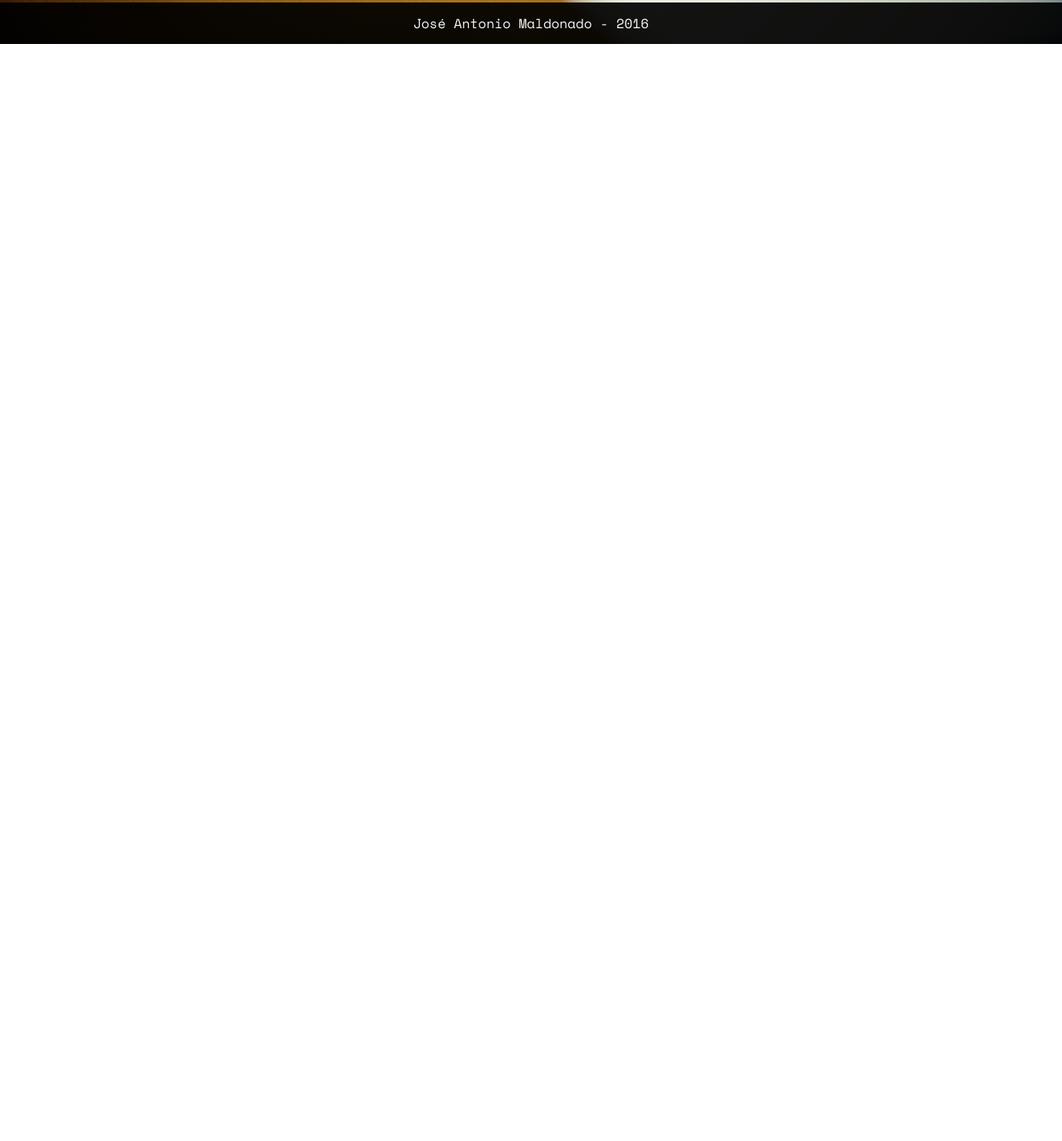
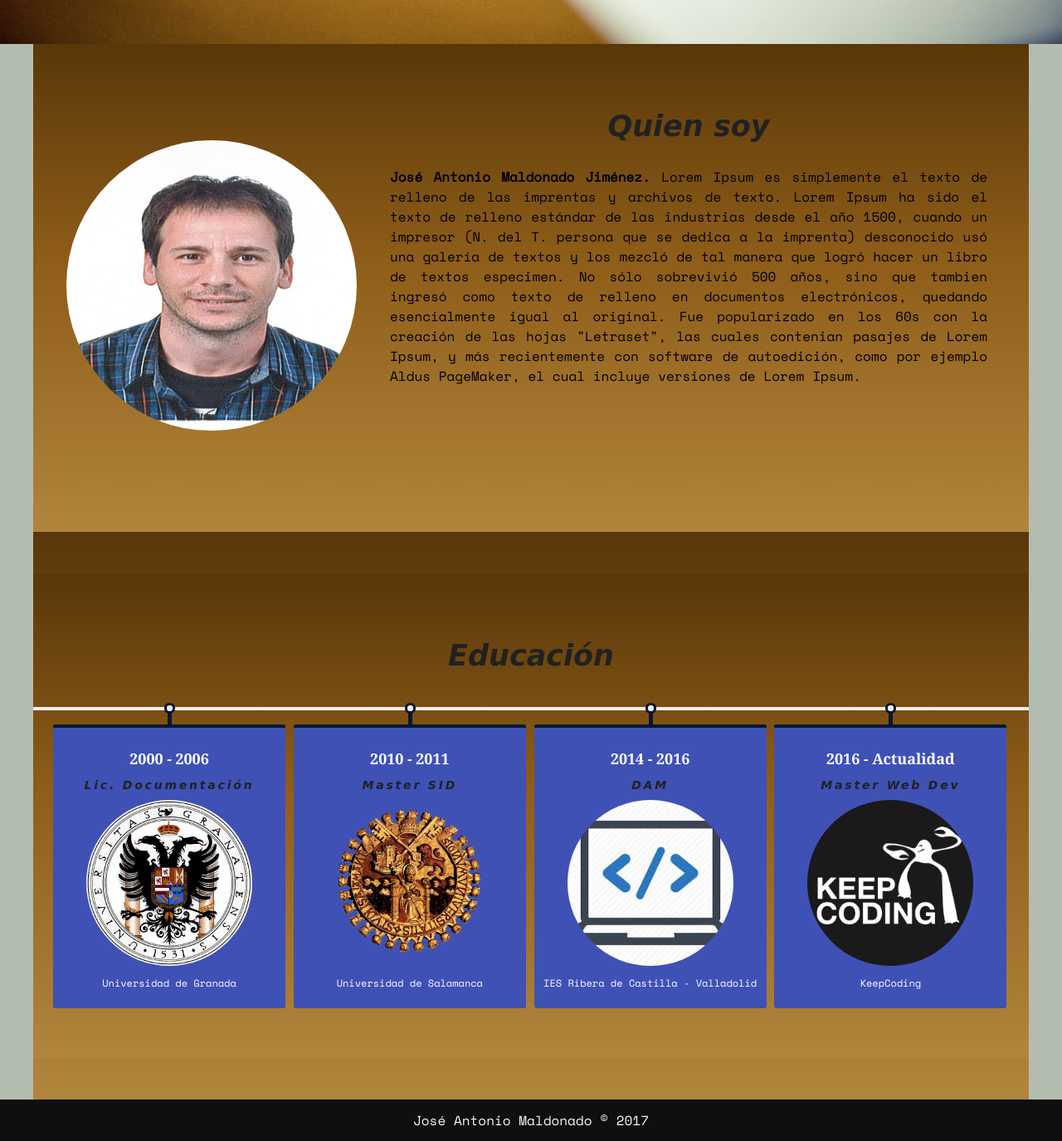
Before and after one commit to guajar/cvWeb, a plain HTML site: page index.html in a window 1280 px wide. Shown: the part 747-2122 px from the top of the page at 83% size. Before the commit the page ends 800 px from the top, so only its background shows below. Drawn offline with nearby package versions, Linux system fonts and the light colour scheme; a web font is replaced by a local one.

Commit message:
Added Education Section

```diff
--- a/index.html
+++ b/index.html
@@ -3,6 +3,8 @@
 <head>
 	<title>JMaldonado - Full Stack Developer</title>
 	<link rel="stylesheet" type="text/css" href="style/style.css">
+	<link rel="stylesheet" type="text/css" href="style/grid.css">
+	<link rel="stylesheet" type="text/css" href="style/timeline.css">
 	<link href="https://fonts.googleapis.com/css?family=Frijole" rel="stylesheet">
 	<link href="https://fonts.googleapis.com/css?family=Space+Mono" rel="stylesheet">
 	<meta charset="UTF-8">
@@ -10,12 +12,10 @@
 
 <body>
 	<header class="header">
-		<div class="foto">
-			<figure class="jamal-photo">
-				<img src="images/foto.jpg" alt="El menda">
-			</figure>
+		<div class="title">
+			<p>"Look at me,<br/> I worked my way up from nothing<br/> to a state of extreme poverty"</p>
+			<p class="author"> ** Groucho Marx ** </p>
 		</div>
-		<div class="title">Mi vida en una web</div>
 		<div id="title-img-animation" class="title-img"></div>
 	</header>
 	<nav class="navbar">
@@ -44,24 +44,62 @@
 		</ul>
 	</nav>
 	<main class="container">
-		<section id="quien-soy" class="whoiam">
-
+		<section id="quien-soy" class="whoiam section-content">
+			<div class="foto">
+				<figure class="jamal-photo">
+					<img src="images/foto.jpg" alt="El menda">
+				</figure>
+			</div>
+			<div class="info-me">
+				<h2 class="section-title">Quien soy</h2>
+				<strong>José Antonio Maldonado Jiménez. </strong>
+				<span>Lorem Ipsum es simplemente el texto de relleno de las imprentas y archivos de texto. Lorem Ipsum ha sido el texto de relleno estándar de las industrias desde el año 1500, cuando un impresor (N. del T. persona que se dedica a la imprenta) desconocido usó una galería de textos y los mezcló de tal manera que logró hacer un libro de textos especimen. No sólo sobrevivió 500 años, sino que tambien ingresó como texto de relleno en documentos electrónicos, quedando esencialmente igual al original. Fue popularizado en los 60s con la creación de las hojas "Letraset", las cuales contenian pasajes de Lorem Ipsum, y más recientemente con software de autoedición, como por ejemplo Aldus PageMaker, el cual incluye versiones de Lorem Ipsum.</span>
+			</div>
 		</section>
 
-		<section id="estudios" class="studies">
-
+		<section id="estudios" class="studies section-content">
+			<div class="section-content container">
+				<h2 class="section-title">Educación</h2>
+				<div class="bar"></div>
+				<div class="timeline">
+					<div class="entry col-studies">
+						<h1>2000 - 2006</h1>
+						<h2>Lic. Documentación</h2>
+						<img src="images/ugr.png" alt="Universidad de Granada"/>
+						<p>Universidad de Granada</p>
+					</div>
+					<div class="entry col-studies">
+						<h1>2010 - 2011</h1>
+						<h2>Master SID</h2>
+						<img src="images/usal.jpg" alt="Universidad de Salamanca"/>
+						<p>Universidad de Salamanca</p>
+					</div>
+					<div class="entry col-studies">
+						<h1>2014 - 2016</h1>
+						<h2>DAM</h2>
+						<img src="images/dam.jpg" alt="Desarrollo Aplicaciones Multiplataforma"/>
+						<p>IES Ribera de Castilla - Valladolid</p>
+					</div>
+					<div class="entry col-studies">
+						<h1>2016 - Actualidad</h1>
+						<h2>Master Web Dev</h2>
+						<img src="images/kc.png" alt="Master Desarrollo Web"/>
+						<p>KeepCoding</p>
+					</div>
+				</div>
+			</div>
 		</section>
 
 		<section id="experiencia" class="experience">
 
 		</section>
 
-		<section id="about-me" class="about-me">
+		<section id="sobremi" class="about-me">
 
 		</section>
 	</main>
 	<footer class="footer">
-	José Antonio Maldonado - 2016
+	José Antonio Maldonado &copy 2017
 	</footer>
 </body>
 </html>
--- a/style/style.css
+++ b/style/style.css
@@ -1,7 +1,12 @@
+* {
+	box-sizing: border-box;
+}
+
 body {
 	margin: 0px;
 	font-family: 'Space Mono', monospace;
 	height: 100%;
+	background-color:#B2BDAF;
 }
 
 .navbar {
@@ -51,27 +56,60 @@ body {
 	/*transition: all 0.5s;*/
 }
 
-.header > .foto {
-	margin-top: 5%;
-	margin-left: 5%;
+.header > .title {
+	position: absolute;
+	top: 33%;
+	width: 100%;
+	font-family: 'Frijole', cursive;
+	color: #263238;
+	text-align: center;
+	font-size: 45px;
+	font-style: italic;
+	text-shadow: -5px -5px 5px #aaa;
+	/*visibility: hidden;*/
+	/*animation: titleAnimation 2s forwards;
+	animation-delay: 0.5s;*/
+}
+
+.header > .title > .author {
+	font-style: normal;
+}
+
+.container {
+	min-height: 100%;
+	margin-bottom: -50px;
+}
+
+h2 {
+	font-family: 'Frijole', cursive;
+	color: #212121;
+	font-style: italic;
+}
+
+.section-content {
+	/* Permalink - use to edit and share this gradient: http://colorzilla.com/gradient-editor/#a90329+0,8f0222+44,6d0019+100;Brown+Red+3D */
+	background: #593709; /* Old browsers */
+	background: -moz-linear-gradient(top, #593709 0%, #8E5D18 44%, #B1853C 100%); /* FF3.6-15 */
+	background: -webkit-linear-gradient(top, #593709 0%,#8E5D18 44%,#B1853C 100%); /* Chrome10-25,Safari5.1-6 */
+	background: linear-gradient(to bottom, #593709 0%,#8E5D18 44%,#B1853C 100%); /* W3C, IE10+, FF16+, Chrome26+, Opera12+, Safari7+ */
+	filter: progid:DXImageTransform.Microsoft.gradient( startColorstr='#8E5D18', endColorstr='#6d0019',GradientType=0 ); /* IE6-9*/
+	padding-top: 50px;
+	padding-bottom: 50px;
+}
+
+.whoiam {
+	display: flex;
+}
+
+.whoiam > .foto {
 	max-width: 50%;
 	float: left;
 }
 
-.header > .title {
-	position: absolute;
-	top: 65%;
-	width: 50%;
+.whoiam > .info-me {
+	max-width: 60%;
 	float: right;
-	color: rgba(0, 0, 0, 0.92);
-	font-family: 'Frijole', cursive;
-	text-align: right;
-	font-size: 40px;
-	margin-left: 40%;
-	margin-right: 5%;
-	/*visibility: hidden;*/
-	/*animation: titleAnimation 2s forwards;
-	animation-delay: 0.5s;*/
+	text-align: justify;
 }
 
 .jamal-photo img {
@@ -82,9 +120,15 @@ body {
 	padding-bottom: 50px;
 }
 
-.container {
-	min-height: 100%;
-	margin-bottom: -50px;
+.team-member-photo img {
+	height: 300px;
+	max-width: 100%;
+	border-radius: 50%;
+}
+
+.section-title {
+	text-align: center;
+	font-size: 35px;
 }
 
 .footer {
--- /dev/null
+++ b/style/timeline.css
@@ -0,0 +1,95 @@
+.container {
+	width: 100%;
+	max-width: 1200px;
+	margin: 0 auto;
+}
+
+.timeline {
+    white-space:nowrap;
+    padding:30px 0 10px 0;
+    position:relative;
+    margin-left: 2%;
+}
+
+.entry {
+    vertical-align:top;
+    background: #3f51b5;
+    color:#fff;
+    padding:10px;
+    font-size:12px;
+    text-align:center;
+    position:relative;
+    border-top:4px solid #06182E;
+    border-radius:3px;
+    min-width:200px;
+    max-width:100%;
+}
+
+.entry img {
+    display: block;
+    max-width:100%;
+    height:200px;
+    margin-bottom:5px;
+    border-radius: 50%;
+    margin-left: auto;
+    margin-right: auto;
+}
+
+.entry:after {
+    content:'';
+    display:block;
+    background:#eee;
+    width:7px;
+    height:7px;
+    border-radius:6px;
+    border:3px solid #06182E;
+    position:absolute;
+    left:50%;
+    top:-30px;
+    margin-left:-6px;
+}
+
+.entry:before {
+    content:'';
+    display:block;
+    background:#06182E;
+    width:5px;
+    height:20px;
+    position:absolute;
+    left:50%;
+    top:-20px;
+    margin-left:-2px;
+}
+
+.entry h1 {
+    color:#fff;
+    font-size:18px;
+    font-family:Georgia, serif;
+    font-weight:bold;
+    margin-bottom:10px;
+}
+
+.entry h2 {
+    letter-spacing:.2em;
+    margin-bottom:10px;
+    font-size:14px;
+    overflow:hidden
+}
+
+.col-studies {
+	width: calc(100% / 4.2);
+	display: inline-block;
+}
+
+.entry p {
+    overflow:hidden;
+}
+
+.bar {
+    height:4px;
+    background:#eee;
+    width:100%;
+    position:relative;
+    top:13px;
+    left:0;
+}
```
Also changed, not shown: images/dam.jpg (added), images/kc.png (added), images/ugr.png (added), images/usal.jpg (added).
